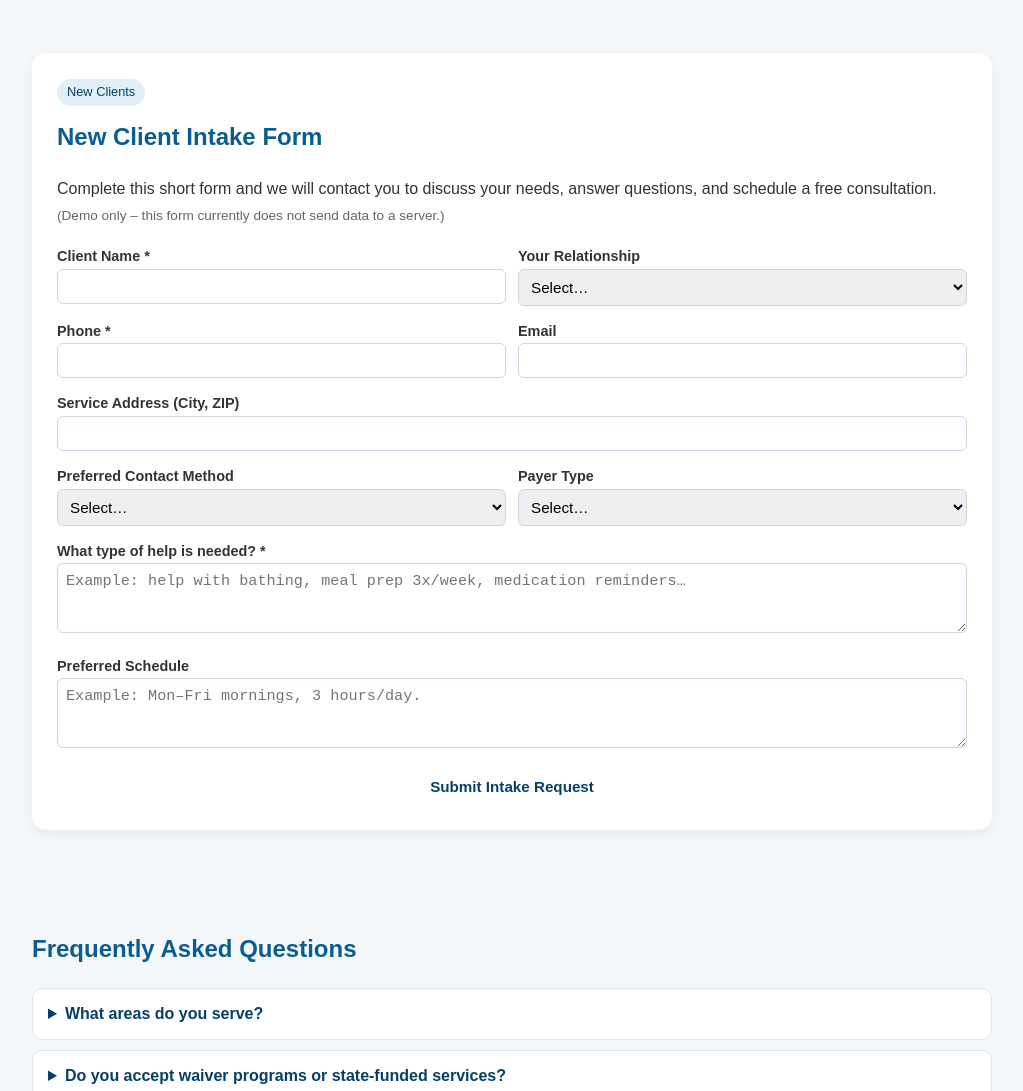
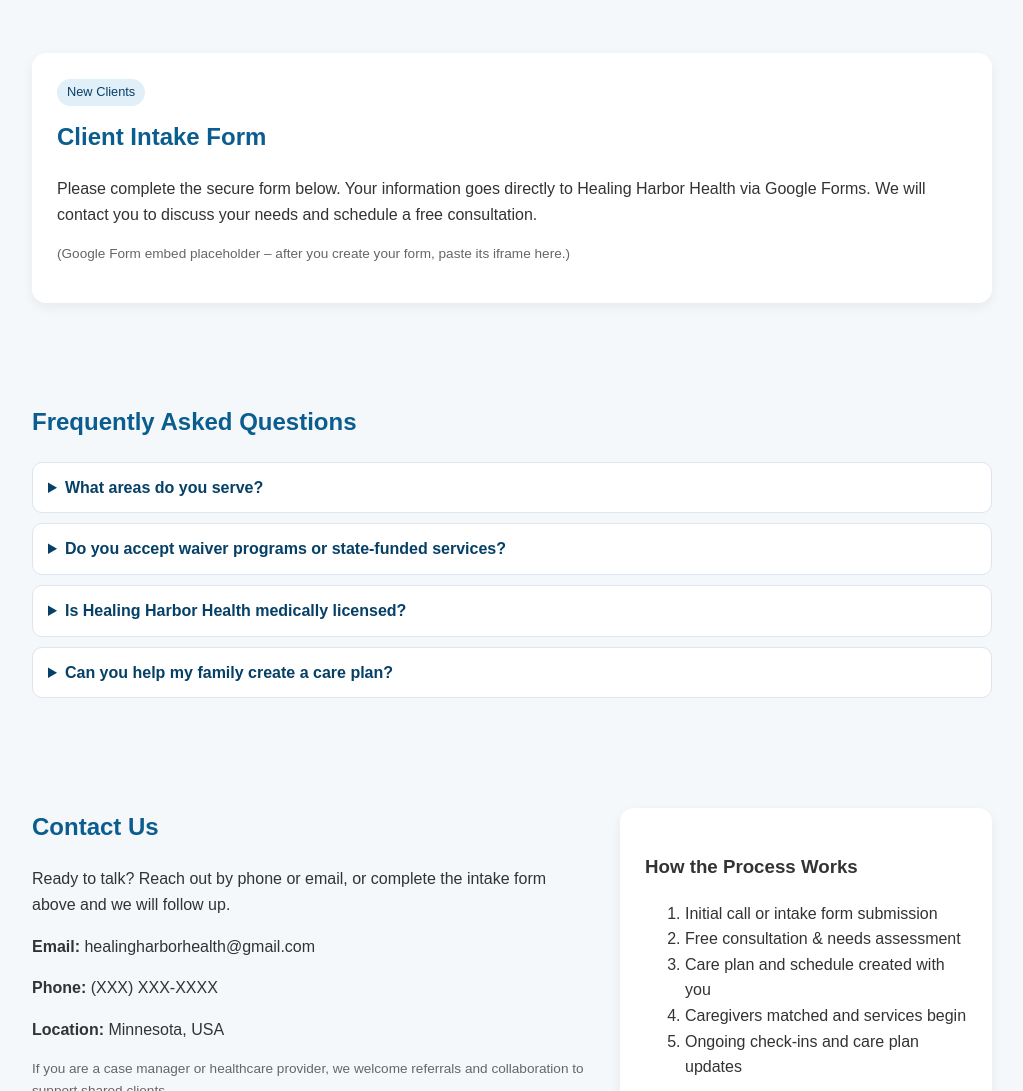
Before and after one commit to ivan0008a/Healing-Harbor-Health, a plain HTML site: page index.html in a window 1280 px wide. Shown: the part 1709-2800 px from the top of the page, without its empty margins (128-1151 px from the left). Drawn offline with nearby package versions, Linux system fonts and the light colour scheme.

Commit message:
Update index.html

```diff
--- a/index.html
+++ b/index.html
@@ -5,7 +5,6 @@
     <meta name="viewport" content="width=device-width, initial-scale=1.0">
     <title>Healing Harbor Health – Basic Home Care in Minnesota</title>
 
-    <!-- Simple styling -->
     <style>
         :root {
             --primary: #0b5d8f;
@@ -58,7 +57,7 @@
             color: var(--accent);
         }
 
-        /* Hero section */
+        /* Hero */
         header.hero {
             background: linear-gradient(135deg, #0b5d8f, #15a3b8);
             color: white;
@@ -113,7 +112,7 @@
             background: rgba(255, 255, 255, 0.1);
         }
 
-        /* Section layout */
+        /* Sections */
         section {
             padding: 50px 20px;
             max-width: 1000px;
@@ -149,6 +148,11 @@
             margin-bottom: 12px;
         }
 
+        .note {
+            font-size: 0.85rem;
+            color: #666;
+        }
+
         /* Services grid */
         .services-grid {
             display: grid;
@@ -163,51 +167,6 @@
         .service-item ul {
             padding-left: 20px;
             margin: 8px 0 0;
-        }
-
-        /* Intake form */
-        form {
-            display: grid;
-            gap: 12px;
-        }
-
-        label {
-            font-size: 0.9rem;
-            font-weight: bold;
-        }
-
-        input, select, textarea {
-            width: 100%;
-            padding: 8px;
-            border-radius: 6px;
-            border: 1px solid #ccd6e5;
-            font-size: 0.95rem;
-        }
-
-        textarea {
-            resize: vertical;
-            min-height: 70px;
-        }
-
-        .form-row-2 {
-            display: grid;
-            grid-template-columns: 1fr 1fr;
-            gap: 12px;
-        }
-
-        .note {
-            font-size: 0.85rem;
-            color: #666;
-        }
-
-        #form-success {
-            display: none;
-            margin-top: 10px;
-            padding: 10px 14px;
-            border-radius: 8px;
-            background: #e3f6e7;
-            color: #1b6b2b;
-            font-size: 0.9rem;
         }
 
         /* FAQ */
@@ -254,7 +213,7 @@
     <nav>
         <a href="#about">About</a>
         <a href="#services">Services</a>
-        <a href="#intake">New Client Form</a>
+        <a href="#intake">Client Intake</a>
         <a href="#faq">FAQ</a>
         <a href="#contact">Contact</a>
     </nav>
@@ -366,91 +325,34 @@
     </div>
 </section>
 
-<!-- INTAKE FORM -->
+<!-- GOOGLE FORM INTAKE -->
 <section id="intake">
     <div class="card">
         <span class="pill">New Clients</span>
-        <h2>New Client Intake Form</h2>
+        <h2>Client Intake Form</h2>
         <p>
-            Complete this short form and we will contact you to discuss your needs, answer questions, and schedule a free
-            consultation. <span class="note">(Demo only – this form currently does not send data to a server.)</span>
+            Please complete the secure form below. Your information goes directly to Healing Harbor Health via Google Forms.
+            We will contact you to discuss your needs and schedule a free consultation.
         </p>
 
-        <form id="intake-form">
-            <div class="form-row-2">
-                <div>
-                    <label for="clientName">Client Name *</label>
-                    <input id="clientName" name="clientName" type="text" required>
-                </div>
-                <div>
-                    <label for="relationship">Your Relationship</label>
-                    <select id="relationship" name="relationship">
-                        <option value="">Select…</option>
-                        <option value="self">Self</option>
-                        <option value="spouse">Spouse/Partner</option>
-                        <option value="child">Adult Child</option>
-                        <option value="relative">Relative</option>
-                        <option value="case-manager">Case Manager</option>
-                        <option value="other">Other</option>
-                    </select>
-                </div>
-            </div>
+        <!-- ================================
+             GOOGLE FORM IFRAME GOES HERE
+             Replace the placeholder below with the <iframe> code
+             you copied from Google Forms "Send → <> Embed"
+           ================================= -->
 
-            <div class="form-row-2">
-                <div>
-                    <label for="phone">Phone *</label>
-                    <input id="phone" name="phone" type="tel" required>
-                </div>
-                <div>
-                    <label for="email">Email</label>
-                    <input id="email" name="email" type="email">
-                </div>
-            </div>
+        <!-- Example structure:
+        <iframe src="https://docs.google.com/forms/d/e/XXXXXXX/viewform?embedded=true"
+                width="100%" height="1450" frameborder="0" marginheight="0" marginwidth="0">
+            Loading…
+        </iframe>
+        -->
 
-            <div>
-                <label for="address">Service Address (City, ZIP)</label>
-                <input id="address" name="address" type="text">
-            </div>
+        <!-- PLACEHOLDER: replace this with your actual iframe -->
+        <p class="note">
+            (Google Form embed placeholder – after you create your form, paste its iframe here.)
+        </p>
 
-            <div class="form-row-2">
-                <div>
-                    <label for="contactPref">Preferred Contact Method</label>
-                    <select id="contactPref" name="contactPref">
-                        <option value="">Select…</option>
-                        <option value="phone">Phone</option>
-                        <option value="email">Email</option>
-                        <option value="text">Text Message</option>
-                    </select>
-                </div>
-                <div>
-                    <label for="payer">Payer Type</label>
-                    <select id="payer" name="payer">
-                        <option value="">Select…</option>
-                        <option value="private">Private Pay</option>
-                        <option value="waiver">Waiver Program</option>
-                        <option value="insurance">Insurance</option>
-                        <option value="unknown">Not Sure Yet</option>
-                    </select>
-                </div>
-            </div>
-
-            <div>
-                <label for="needs">What type of help is needed? *</label>
-                <textarea id="needs" name="needs" required placeholder="Example: help with bathing, meal prep 3x/week, medication reminders…"></textarea>
-            </div>
-
-            <div>
-                <label for="schedule">Preferred Schedule</label>
-                <textarea id="schedule" name="schedule" placeholder="Example: Mon–Fri mornings, 3 hours/day."></textarea>
-            </div>
-
-            <button class="btn btn-primary" type="submit">Submit Intake Request</button>
-
-            <div id="form-success">
-                Thank you for reaching out to Healing Harbor Health. Your information has been received.
-                We will contact you as soon as possible.
-            </div>
-        </form>
     </div>
 </section>
 
@@ -524,7 +426,7 @@
     © 2025 Healing Harbor Health. All rights reserved.
 </footer>
 
-<!-- JavaScript: Chart.js + form handler -->
+<!-- JavaScript: Chart.js -->
 <script src="https://cdn.jsdelivr.net/npm/chart.js"></script>
 <script>
     // Simple service mix chart (demo data)
@@ -547,23 +449,6 @@
             cutout: '60%'
         }
     });
-
-    // Client intake form handler – front-end only
-    const intakeForm = document.getElementById('intake-form');
-    const successBox = document.getElementById('form-success');
-
-    intakeForm.addEventListener('submit', function (e) {
-        e.preventDefault(); // prevent page reload
-
-        // basic check: required fields handled by HTML5, but we can add more if needed
-        successBox.style.display = 'block';
-
-        // you can inspect the form data in the browser console if you like
-        const formData = new FormData(intakeForm);
-        console.log('Intake submission:', Object.fromEntries(formData.entries()));
-
-        intakeForm.reset();
-    });
 </script>
 
 </body>
```
